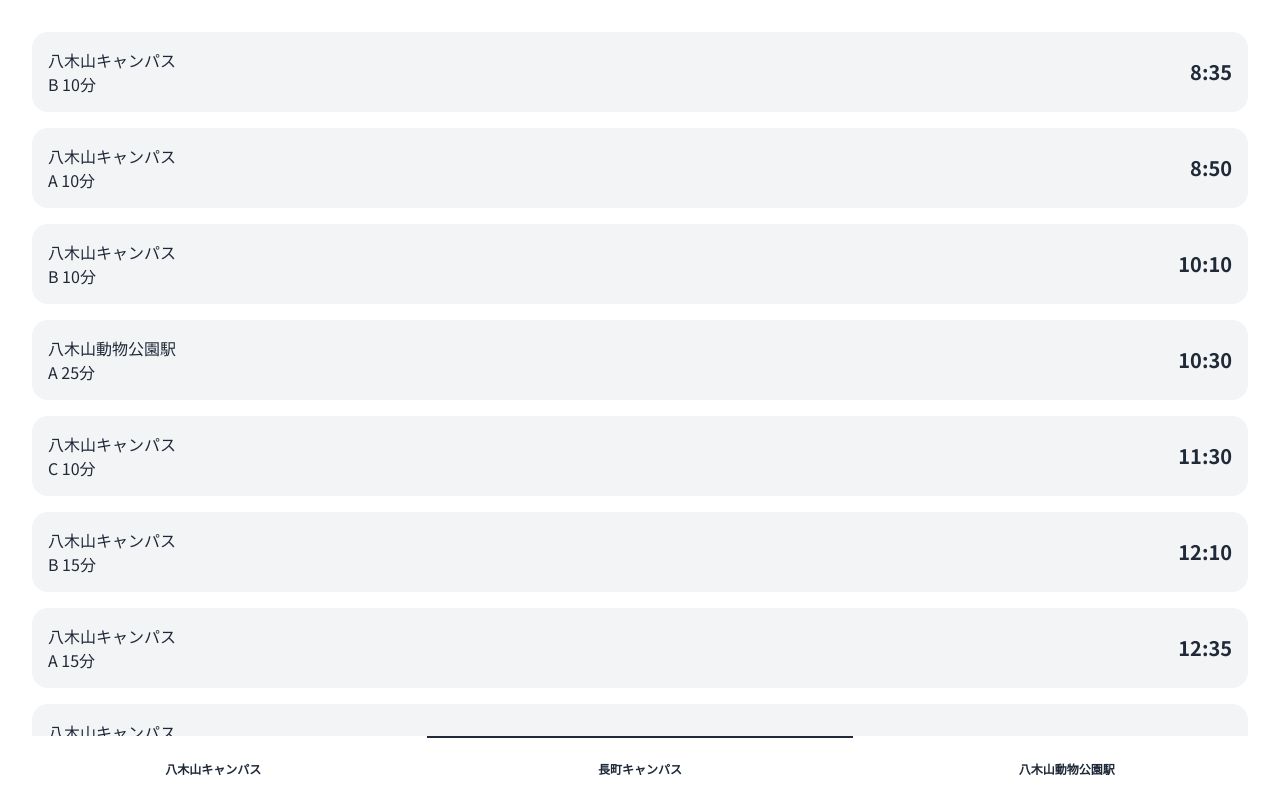
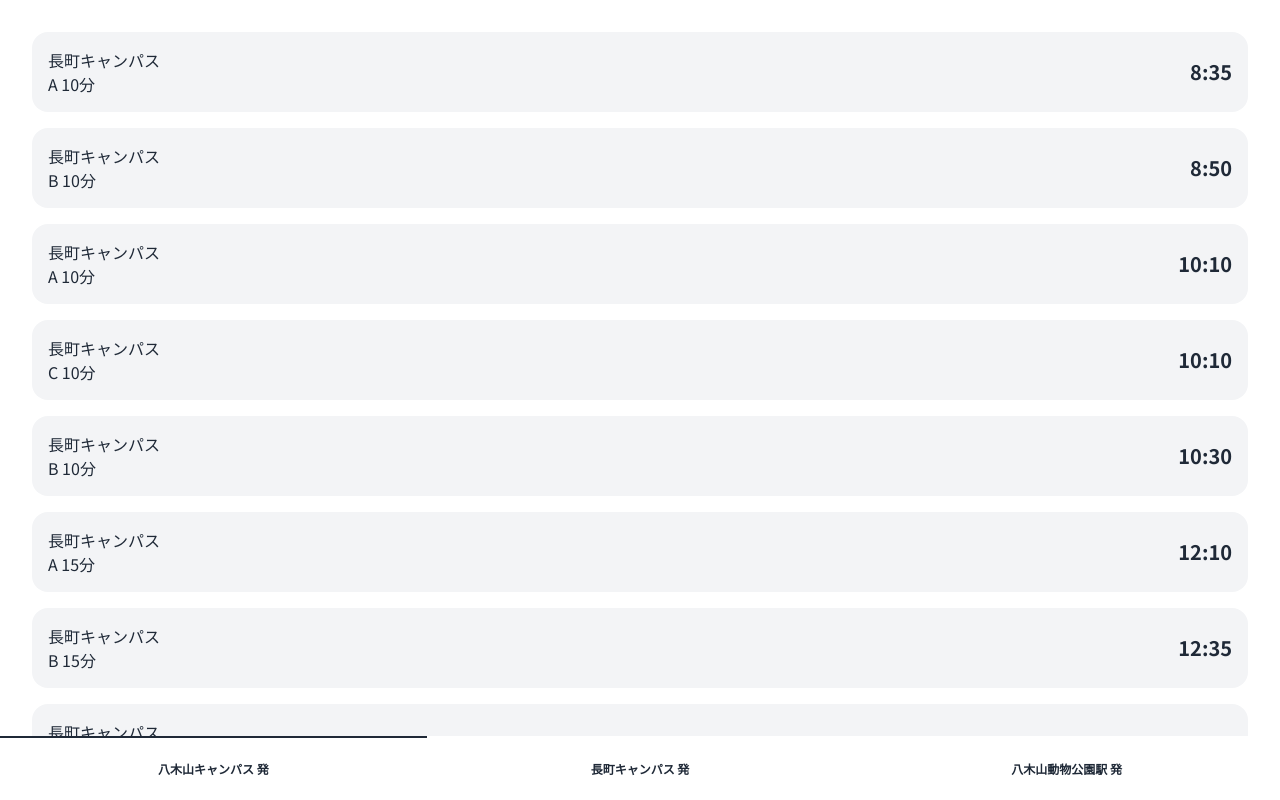
Before and after one commit to tohtech-softtech/dashboard, a Next.js app: page /shuttle in a window 1280 px wide. Shown: the top 800 px of the page. Built offline with nearby package versions, Linux system fonts and the light colour scheme.

Commit message:
ボタン切り替えで時刻表を変更

```diff
--- a/src/pages/shuttle.tsx
+++ b/src/pages/shuttle.tsx
@@ -10,21 +10,35 @@ interface TimeTableData {
   bus_type: string;
 }
 
-const fetchTimeTables = async () => {
-  const response = await fetch("data/nagamachi-campus.json");
+type Location = "yagiyama" | "nagamachi" | "station";
+
+const getJsonPath = (location: Location): string => {
+  switch (location) {
+    case "yagiyama":
+      return "data/yagiyama-campus.json";
+    case "nagamachi":
+      return "data/nagamachi-campus.json";
+    case "station":
+      return "data/yagiyama-station.json";
+  }
+};
+
+const fetchTimeTables = async (location: Location) => {
+  const response = await fetch(getJsonPath(location));
   return response.json();
 };
 
 export default function TimeTable() {
   const [timeTable, setTimeTable] = useState<TimeTableData[]>([]);
+  const [location, setLocation] = useState<Location>("yagiyama");
 
   useEffect(() => {
     const loadData = async () => {
-      const data = await fetchTimeTables();
+      const data = await fetchTimeTables(location);
       setTimeTable(data);
     };
     loadData();
-  }, []);
+  }, [location]);
 
   return (
     <>
@@ -44,14 +58,14 @@ export default function TimeTable() {
         ))}
       </div>
       <div className="btm-nav">
-        <button type="button">
-          <span className="btm-nav-label text-xs font-bold">八木山キャンパス</span>
+        <button type="button" className={location === "yagiyama" ? "active" : ""} onClick={() => setLocation("yagiyama")}>
+          <span className="btm-nav-label text-xs font-bold">八木山キャンパス 発</span>
         </button>
-        <button type="button" className="active">
-          <span className="btm-nav-label text-xs font-bold">長町キャンパス</span>
+        <button type="button" className={location === "nagamachi" ? "active" : ""} onClick={() => setLocation("nagamachi")}>
+          <span className="btm-nav-label text-xs font-bold">長町キャンパス 発</span>
         </button>
-        <button type="button">
-          <span className="btm-nav-label text-xs font-bold">八木山動物公園駅</span>
+        <button type="button" className={location === "station" ? "active" : ""} onClick={() => setLocation("station")}>
+          <span className="btm-nav-label text-xs font-bold">八木山動物公園駅 発</span>
         </button>
       </div>
     </>
```
